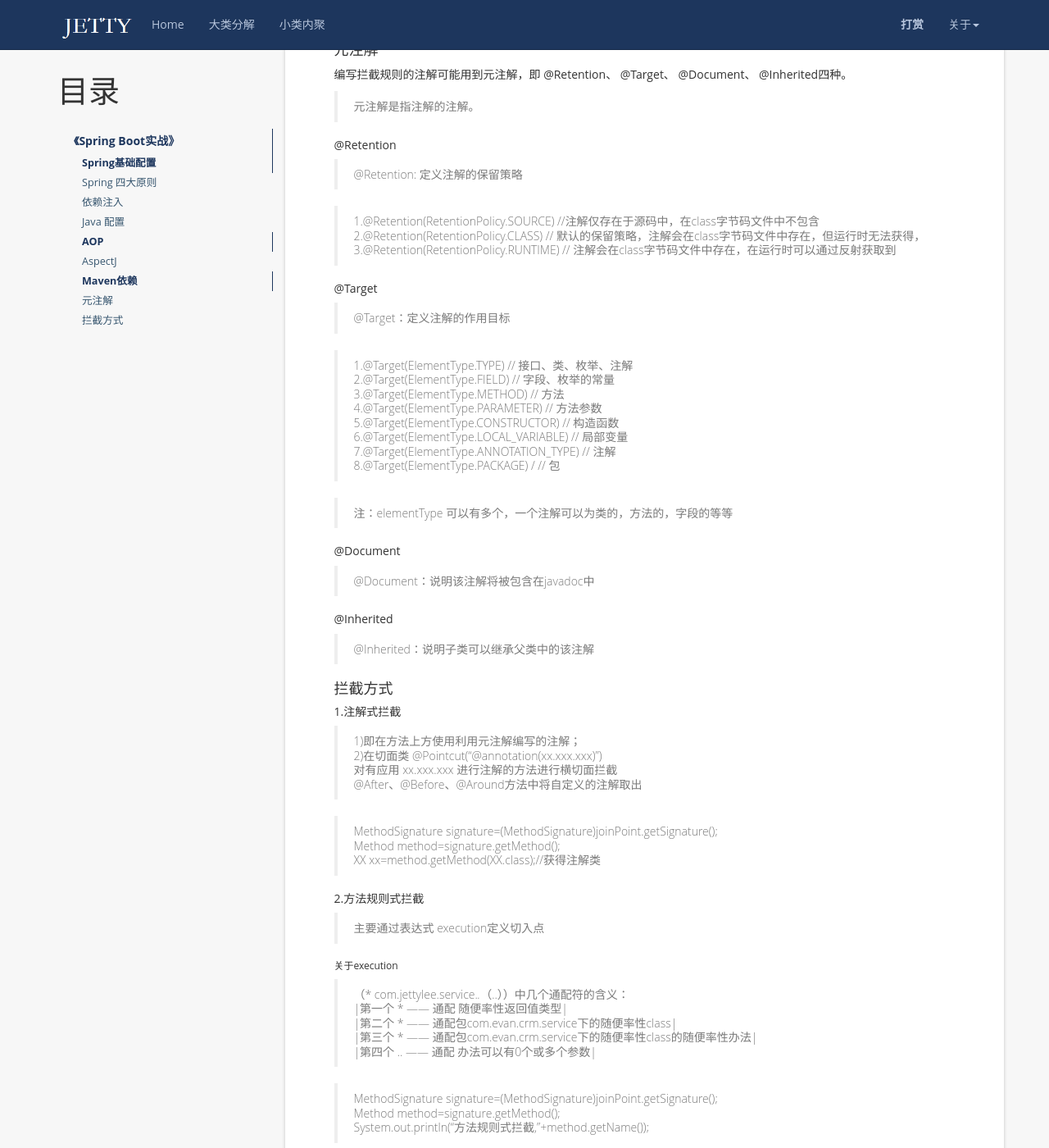
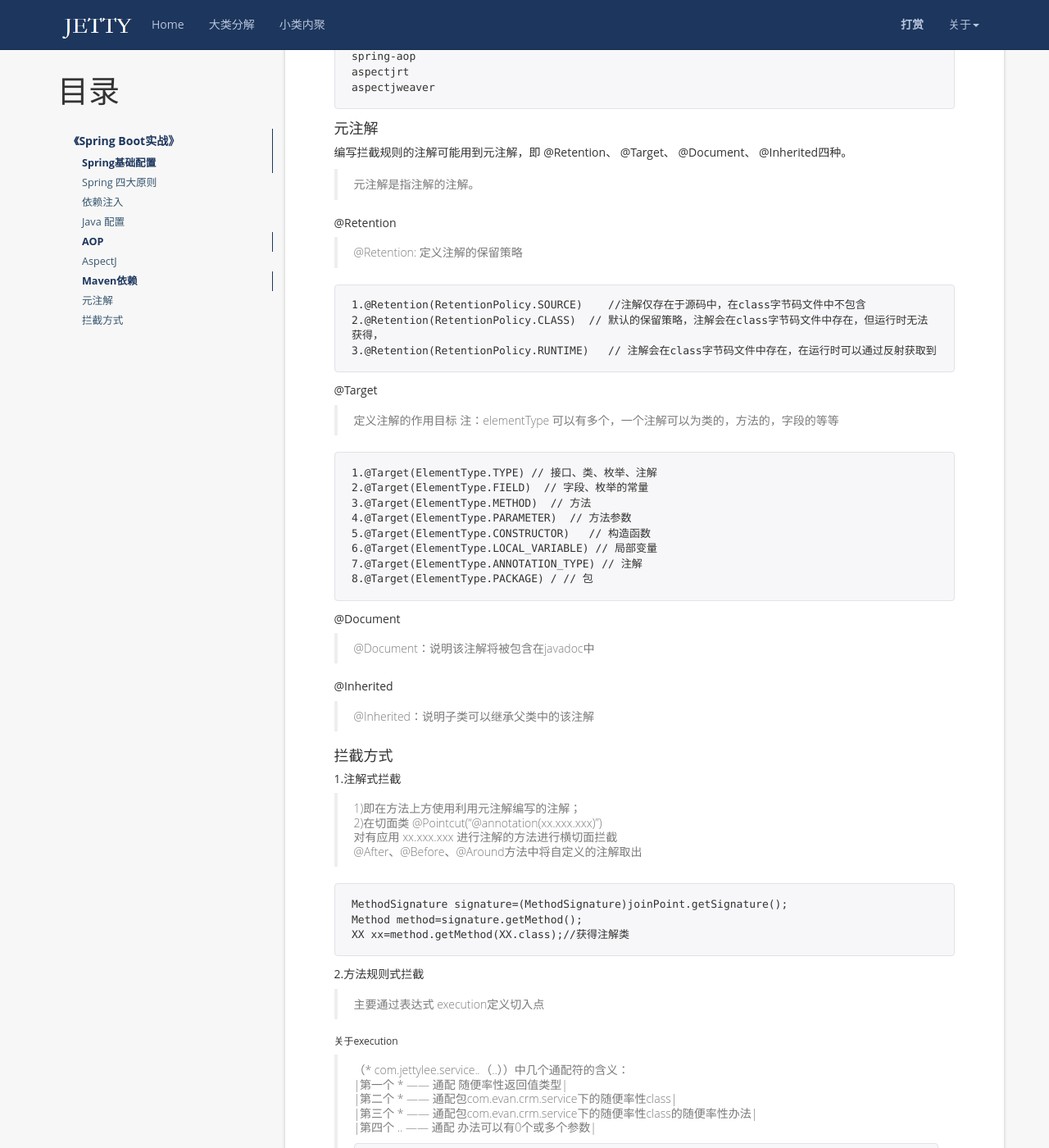
Before and after one commit to JettyLee/blog, a Jekyll site: the page built from _posts/2016-11-28-springboot-spring.md, in a window 1280 px wide and 1400 px high, scrolled down 2245 px. Shown: the whole window at 82% size. Built offline with Jekyll 4.4.1, drawn with Linux system fonts in a browser that asks for light colours; comment, search, counter and statistics services are not loaded; some of the changed text lies outside the part shown.

Commit message:
更新格式

````diff
--- a/_posts/2016-11-28-springboot-spring.md
+++ b/_posts/2016-11-28-springboot-spring.md
@@ -18,7 +18,7 @@ tag: spring
 
 ### Spring 四大原则
 
-1.使用POJO进行轻量级和最小侵入式开发；
+ 1.使用POJO进行轻量级和最小侵入式开发；
 
 >POJO（Plain Ordinary Java Object）简单的Java对象，实际就是普通JavaBeans，是为了避免和EJB混淆所创造的简称。
 使用POJO名称是为了避免和EJB混淆起来, 而且简称比较直接. 其中有一些属性及其getter setter方法的类,没有业务逻辑，有时可以作为VO(value -object)或dto(Data Transform Object)来使用.当然,如果你有一个简单的运算属性也是可以的,但不允许有业务方法,也不能携带有connection之类的方法。
@@ -31,50 +31,54 @@ tag: spring
 
 ### 依赖注入
 
-控制反转(Inversion of Control-IOC)、依赖注入(dependency injecttion-DI)
+>控制反转(Inversion of Control-IOC)、依赖注入(dependency injecttion-DI)
 
->在Spring 环境中是等同概念，控制反转是通过依赖注入实现的。
-<br/>依赖注入目的是为了解耦。以组合的方式替代继承。
-<br/>Spring IoC容器(ApplicationContext)负责创建Bean,并通过容器将功能类Bean注入到你需要的Bean中。
-
+```
+在Spring 环境中是等同概念，控制反转是通过依赖注入实现的。
+依赖注入目的是为了解耦。以组合的方式替代继承。
+Spring IoC容器(ApplicationContext)负责创建Bean,并通过容器将功能类Bean注入到你需要的Bean中。
+```
 Spring 提供了3种方式实现Bean的创建和管理依赖。
 
->1.xml；
-<br/>2.Java配置；
-<br/>3.groovy配置。
-
+```
+1.xml；
+2.Java配置；
+3.groovy配置。
+```
 #### 声明Bean的注解：
-
->1.@Component 组件，没有明确的角色
-<br/>2.@Service 在业务逻辑层(service层) 使用
-<br/>3.@Repository 在数据访问层(dao层) 使用
-<br/>4.@Controller 在展示层(MVC-->Spring MVC) 使用
+```
+1.@Component 组件，没有明确的角色
+2.@Service 在业务逻辑层(service层) 使用
+3.@Repository 在数据访问层(dao层) 使用
+4.@Controller 在展示层(MVC-->Spring MVC) 使用
+```
 
 #### 注入Bean的注解
 
->1.@Autowired: Spring提供的注解；
-<br/>2.@Inject: JSR-330提供的注解；
-<br/>3.@Resource: JSR-250提供的注解。
-<br/>注：JSR-330和JSR-250 是Java依赖注入标准
-<br/>三个注解可以注解在set方法上或属性上
-
+```
+1.@Autowired: Spring提供的注解；
+2.@Inject: JSR-330提供的注解；
+3.@Resource: JSR-250提供的注解。
+注：JSR-330和JSR-250 是Java依赖注入标准  三个注解可以注解在set方法上或属性上
+```
 #### 配置类中常用注解
 
->1.@Configuration 声明当前类是一个配置类；
-<br/>2.@ComponentScan
-<br/>自动扫描包名下所有使用@Service、@Component、@Repository和@Controller的类，并注册为Bean；
-<br/>3.@EnableAspectJAutoProxy注解开启Spring对AspectJ代理的支持。
-
+```
+1.@Configuration 声明当前类是一个配置类；
+2.@ComponentScan
+自动扫描包名下所有使用@Service、@Component、@Repository和@Controller的类，并注册为Bean；
+3.@EnableAspectJAutoProxy注解开启Spring对AspectJ代理的支持。
+```
 
 ### Java 配置
 
 Java配置是Spring 4.x 推荐的配置方式，可以完全替代xml配置；Java配置也是Spring Boot推荐的配置方式。
 
 Java配置是通过@Configuration和@Bean 来实现。
-
->@Configuration 声明当前类是一个配置类，相当于一个Spring配置的xml 文件。
-<br/>@Bean 注解在方法上，声明当前方法的返回值为一个Bean。
-
+```
+@Configuration 声明当前类是一个配置类，相当于一个Spring配置的xml 文件。
+@Bean 注解在方法上，声明当前方法的返回值为一个Bean。
+```
 ### AOP
 
 AOP:面向切面编程，相当于OOP面向对象编程。
@@ -93,9 +97,11 @@ AOP:面向切面编程，相当于OOP面向对象编程。
 
 #### Maven依赖
 
->spring-aop
-<br/>aspectjrt
-<br/>aspectjweaver
+```
+spring-aop
+aspectjrt
+aspectjweaver
+```
 
 #### 元注解
 编写拦截规则的注解可能用到元注解，即 @Retention、 @Target、 @Document、 @Inherited四种。
@@ -106,24 +112,25 @@ AOP:面向切面编程，相当于OOP面向对象编程。
 
 >@Retention: 定义注解的保留策略
 
->1.@Retention(RetentionPolicy.SOURCE)    //注解仅存在于源码中，在class字节码文件中不包含
-<br/>2.@Retention(RetentionPolicy.CLASS)  // 默认的保留策略，注解会在class字节码文件中存在，但运行时无法获得，
-<br/>3.@Retention(RetentionPolicy.RUNTIME)   // 注解会在class字节码文件中存在，在运行时可以通过反射获取到
-
+```
+1.@Retention(RetentionPolicy.SOURCE)    //注解仅存在于源码中，在class字节码文件中不包含
+2.@Retention(RetentionPolicy.CLASS)  // 默认的保留策略，注解会在class字节码文件中存在，但运行时无法获得，
+3.@Retention(RetentionPolicy.RUNTIME)   // 注解会在class字节码文件中存在，在运行时可以通过反射获取到
+```
 ##### @Target
 
->@Target：定义注解的作用目标
+>定义注解的作用目标 注：elementType 可以有多个，一个注解可以为类的，方法的，字段的等等
 
->1.@Target(ElementType.TYPE) // 接口、类、枚举、注解
-<br/>2.@Target(ElementType.FIELD)  // 字段、枚举的常量
-<br/>3.@Target(ElementType.METHOD)  // 方法
-<br/>4.@Target(ElementType.PARAMETER)  // 方法参数
-<br/>5.@Target(ElementType.CONSTRUCTOR)   // 构造函数
-<br/>6.@Target(ElementType.LOCAL_VARIABLE) // 局部变量
-<br/>7.@Target(ElementType.ANNOTATION_TYPE) // 注解
-<br/>8.@Target(ElementType.PACKAGE) / // 包
-
->注：elementType 可以有多个，一个注解可以为类的，方法的，字段的等等
+```bash
+1.@Target(ElementType.TYPE) // 接口、类、枚举、注解
+2.@Target(ElementType.FIELD)  // 字段、枚举的常量
+3.@Target(ElementType.METHOD)  // 方法
+4.@Target(ElementType.PARAMETER)  // 方法参数
+5.@Target(ElementType.CONSTRUCTOR)   // 构造函数
+6.@Target(ElementType.LOCAL_VARIABLE) // 局部变量
+7.@Target(ElementType.ANNOTATION_TYPE) // 注解
+8.@Target(ElementType.PACKAGE) / // 包
+```
 
 ##### @Document
 
@@ -142,10 +149,11 @@ AOP:面向切面编程，相当于OOP面向对象编程。
 <br/>对有应用 xx.xxx.xxx 进行注解的方法进行横切面拦截
 <br/>@After、@Before、@Around方法中将自定义的注解取出
 
->MethodSignature signature=(MethodSignature)joinPoint.getSignature();
-<br/>Method method=signature.getMethod();
-<br/>XX xx=method.getMethod(XX.class);//获得注解类
-
+```
+MethodSignature signature=(MethodSignature)joinPoint.getSignature();
+Method method=signature.getMethod();
+XX xx=method.getMethod(XX.class);//获得注解类
+```
 ##### 2.方法规则式拦截
 
 >主要通过表达式 execution定义切入点
@@ -157,19 +165,11 @@ AOP:面向切面编程，相当于OOP面向对象编程。
 <br/>|第二个 * —— 通配包com.evan.crm.service下的随便率性class|
 <br/>|第三个 * —— 通配包com.evan.crm.service下的随便率性class的随便率性办法|
 <br/>|第四个 .. —— 通配 办法可以有0个或多个参数|
-
->MethodSignature signature=(MethodSignature)joinPoint.getSignature();
-<br/>Method method=signature.getMethod();
-<br/>System.out.println("方法规则式拦截,"+method.getName());
-
-
-
-
-
-
-
-
-
+```bash
+MethodSignature signature=(MethodSignature)joinPoint.getSignature();
+Method method=signature.getMethod();
+System.out.println("方法规则式拦截,"+method.getName());
+```
 
 
 
````
Also changed, not shown: _posts/2016-11-12-springmvc-swagger2.md (+110 -79 lines), _posts/2016-11-25-springboot-maven.md (+48 -42 lines).
